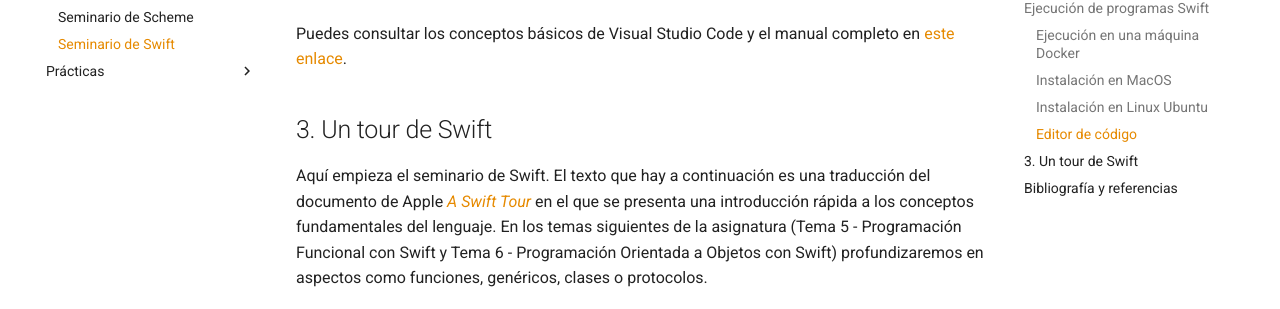
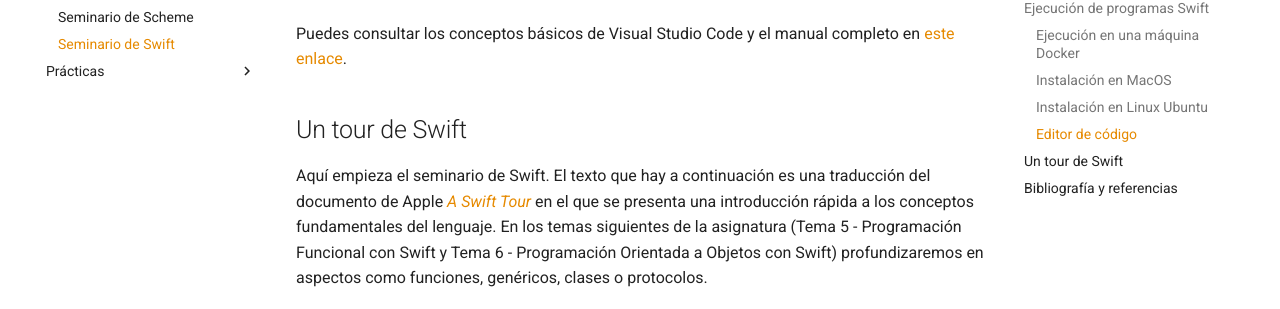
Before and after one commit to domingogallardo/apuntes-lpp, an MkDocs documentation site: the page built from docs/seminarios/seminario2-swift/seminario2-swift.md, in a window 1280 px wide and 900 px high, scrolled down 5800 px. Shown: the part 145-454 px from the top of the window. Built offline with MkDocs 1.6.1 and Material for MkDocs 9.7.7, drawn with Linux system fonts in a browser that asks for light colours.

Commit message:
Corrección

```diff
--- a/docs/seminarios/seminario2-swift/seminario2-swift.md
+++ b/docs/seminarios/seminario2-swift/seminario2-swift.md
@@ -264,7 +264,7 @@ terminal.
 Puedes consultar los conceptos básicos de Visual Studio Code y el
 manual completo en [este enlace](https://code.visualstudio.com/docs).
 
-## <a name="3"></a> 3. Un tour de Swift
+## Un tour de Swift
 
 Aquí empieza el seminario de Swift. El texto que hay a continuación es
 una traducción del documento de Apple
```
